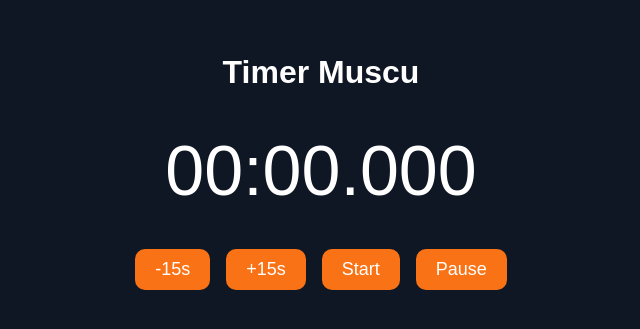
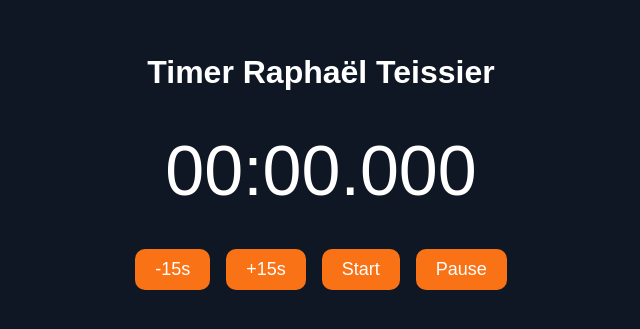
Before and after one commit to raphael-tsr/muscu, a plain HTML site: page index.html in a window 1280 px wide. Shown: the part 235-564 px from the top of the page, without its empty margins (319-959 px from the left). Drawn offline with Linux system fonts and the light colour scheme.

Commit message:
Add files via upload

```diff
--- a/index.html
+++ b/index.html
@@ -3,7 +3,7 @@
 <head>
   <meta charset="utf-8">
   <meta name="viewport" content="width=device-width,initial-scale=1">
-  <title>Timer Muscu Simple</title>
+  <title>Timer Muscu - Raphaël Teissier</title>
   <style>
     body {
       background:#0f1724;
@@ -34,7 +34,7 @@
   </style>
 </head>
 <body>
-  <h1>Timer Muscu</h1>
+  <h1>Timer Raphaël Teissier</h1>
   <div id="time">00:00.000</div>
   <div id="controls">
     <button id="minus">-15s</button>
```
